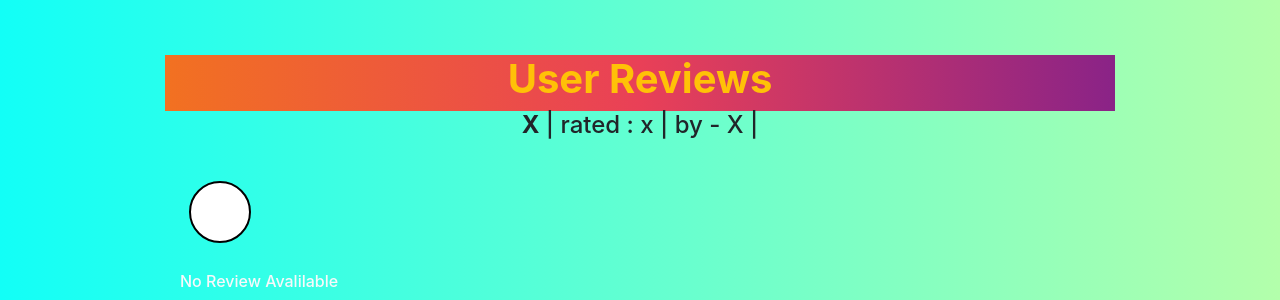
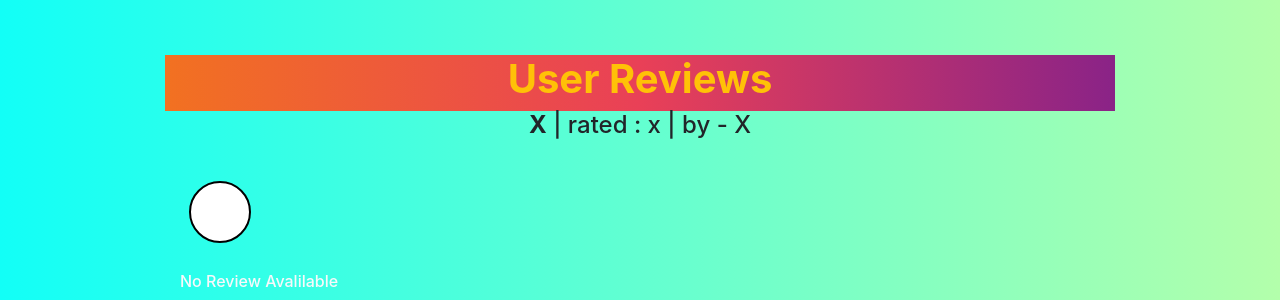
Before and after one commit to Sankha1998/sentiment_analyzer_web_app, a Flask app: page /responsed_url/1 in a window 1280 px wide. Shown: the part 185-485 px from the top of the page. Run offline with Flask 2, Linux system fonts and the light colour scheme; data that the repository does not hold is empty; parts of the project's set-up code (start-up, migrations or seed data) failed here and were passed over; some libraries are stand-ins or nearby versions.

Commit message:
Add files via upload

```diff
--- a/templates/imdb_review.html
+++ b/templates/imdb_review.html
@@ -80,7 +80,7 @@
         <div class="row">
             <div class="col-md-1"></div>
 
-                 <div class="col-md-10" data-toggle="collapse">{% for t,r,u,re,colo, rev in review_complete %}<h4 data-toggle="collapse" class="text-center"><strong> {{t}}</strong> |  rated : {{r}}  |  by - {{u}}  | </h4><br><h6 class="{{re}} text-justify" data-toggle="collapse"><svg height="100" width="100">
+                 <div class="col-md-10" data-toggle="collapse">{% for t,r,u,re,colo, rev in review_complete %}<h4 data-toggle="collapse" class="text-center"><strong> {{t}}</strong> |  rated : {{r}}  |  by - {{u}}  </h4><br><h6 class="{{re}} text-justify" data-toggle="collapse"><svg height="100" width="100">
                      <circle cx="40" cy="40" r="30" stroke="black" stroke-width="2" fill="{{colo}}" /></svg> <p data-toggle="collapse">{{rev}}</p></h6><br>{% endfor %}</div>
         <div class="col-md-1"></div>
         </div>
```
